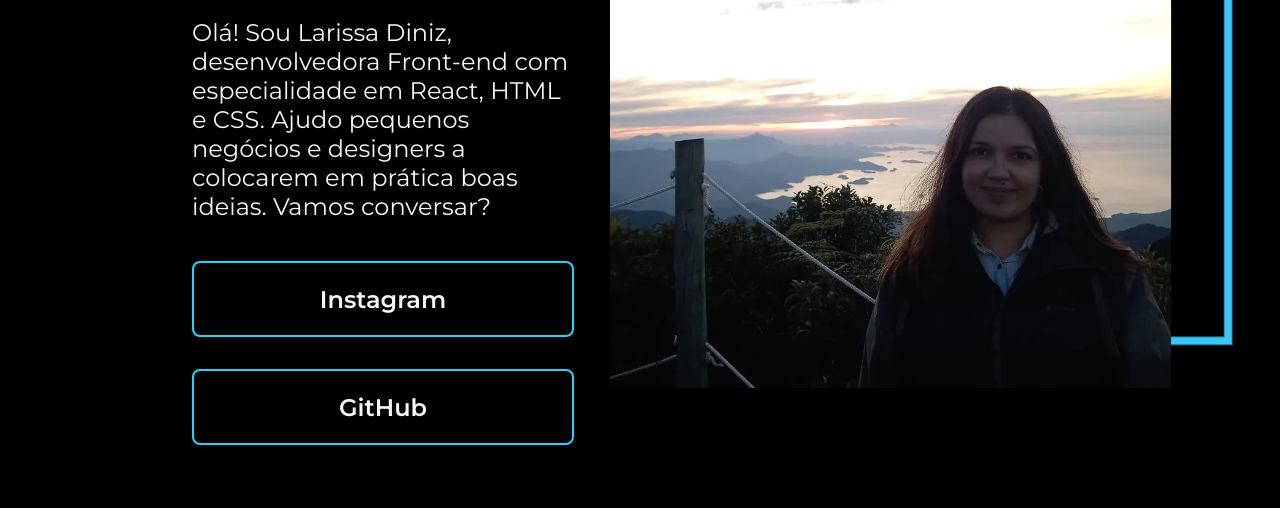
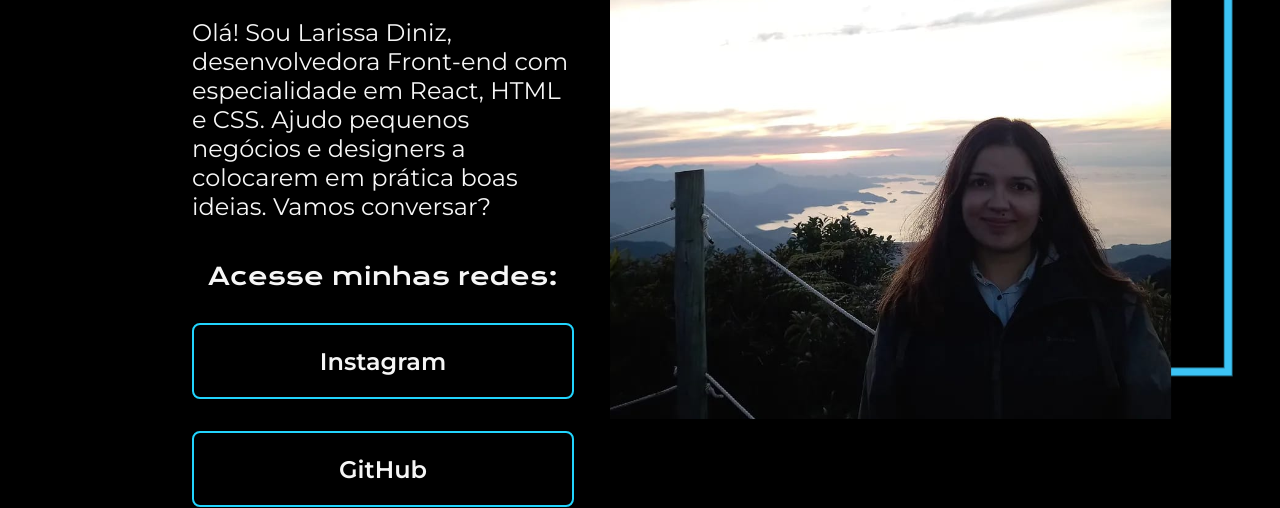
Before and after one commit to laaridiniz/HTML-e-CSS-Alura, a plain HTML site: page portfolio-alura/index.html in a window 1280 px wide. Shown: the part 420-928 px from the top of the page. Drawn offline with nearby package versions, Linux system fonts and the light colour scheme.

Commit message:
Update index.html

```diff
--- a/portfolio-alura/index.html
+++ b/portfolio-alura/index.html
@@ -13,6 +13,7 @@
             <h1 class="apresentacao__conteudo__titulo">Eleve seu negócio digital a outro nível <strong class="titulo-destaque">com um Front-end de qualidade!</strong></h1>
             <p class="apresentacao__conteudo__paragrafo">Olá! Sou Larissa Diniz, desenvolvedora Front-end com especialidade em React, HTML e CSS. Ajudo pequenos negócios e designers a colocarem em prática boas ideias. Vamos conversar?</p>
             <div class="apresentacao__links">
+                <h2 class="apresentacao__links__subtitulo">Acesse minhas redes:</h2>
                 <a class="apresentacao__links__ancora" href="https://instagram.com/laaridiniz_">Instagram</a>
                 <a class="apresentacao__links__ancora" href="https://github.com/laaridiniz">GitHub</a>
             </div>
```
